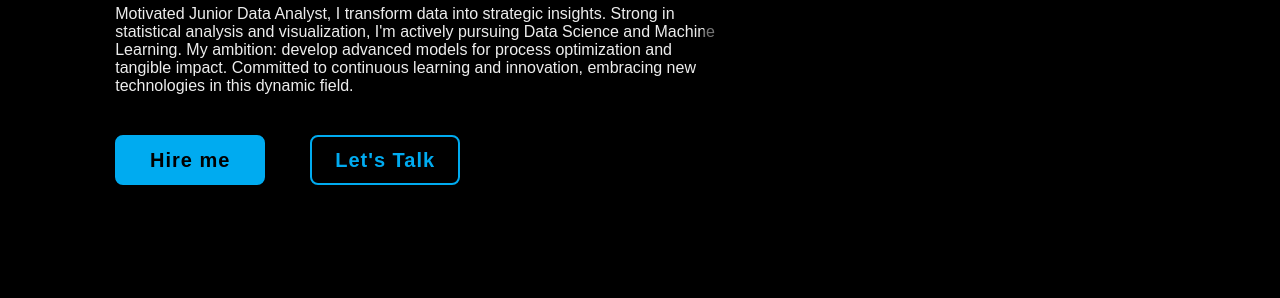
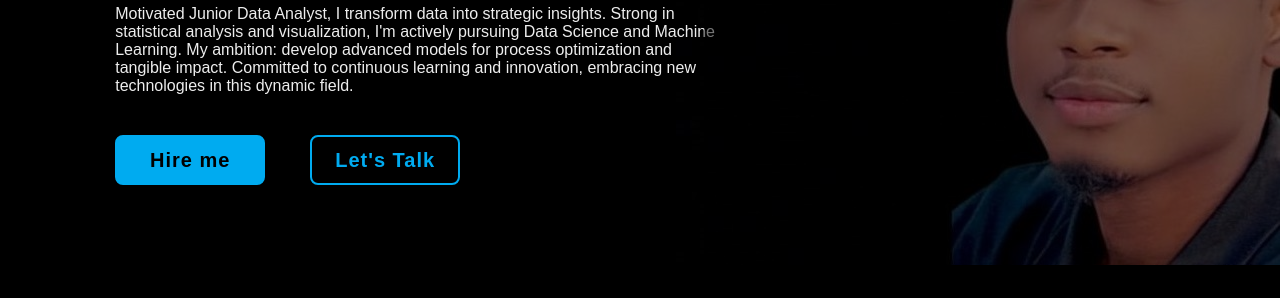
Before and after one commit to Eliesalumu/tout_sur_eliesalumu, a plain HTML site: page index.html in a window 1280 px wide. Shown: the part 416-714 px from the top of the page. Drawn offline with nearby package versions, Linux system fonts and the light colour scheme; the site is published under a folder, as on GitHub Pages, so addresses that start at the root find nothing; a web font is replaced by a local one.

Commit message:
path changes

```diff
--- a/styles/style.css
+++ b/styles/style.css
@@ -76,7 +76,7 @@ section{
     display: flex;
     align-items: center;
     padding: 0, 9%;
-    background: url('/images/bgg.jpg');
+    background: url('../images/bgg.jpg');
     background-repeat: no-repeat;
     background-position: right;
 
```
